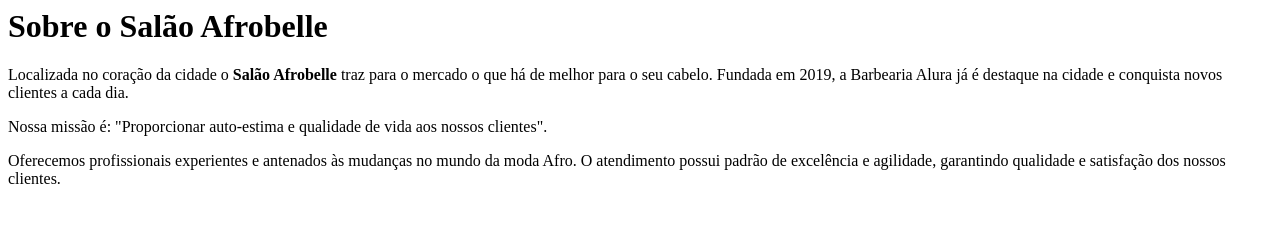
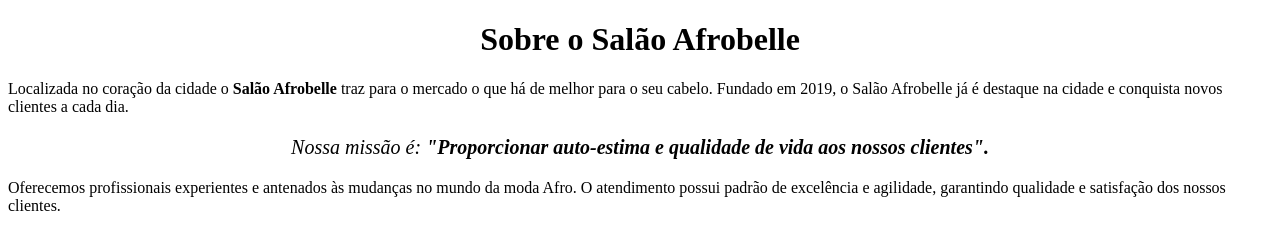
Before and after one commit to altgsp/Salao-Afrobelle, a plain HTML site: page index.html in a window 1280 px wide. Drawn offline with Linux system fonts and the light colour scheme.

Commit message:
add CSS inline

```diff
--- a/index.html
+++ b/index.html
@@ -1,9 +1,23 @@
-<h1>Sobre o Salão Afrobelle</h1>
+<!DOCTYPE html>
+<html lang="PT-BR">
 
-<p>Localizada no coração da cidade o <strong>Salão Afrobelle</strong> traz para o mercado o que há de melhor para o seu cabelo.
-Fundada em 2019, a Barbearia Alura já é destaque na cidade e conquista novos clientes a cada dia.</p>
+<head>
+    <meta charset="UTF-8">
+    <title>Salão Afrobelle</title>
+</head>
 
-<p>Nossa missão é: "Proporcionar auto-estima e qualidade de vida aos nossos clientes".</p>
+<body>
+    <h1 style="text-align: center;">Sobre o Salão Afrobelle</h1>
 
-<p>Oferecemos profissionais experientes e antenados às mudanças no mundo da moda Afro. O atendimento possui padrão de excelência e
-agilidade, garantindo qualidade e satisfação dos nossos clientes.</p>
+    <p>Localizada no coração da cidade o <strong>Salão Afrobelle</strong> traz para o mercado o que há de melhor para o
+        seu cabelo.
+        Fundado em 2019, o Salão Afrobelle já é destaque na cidade e conquista novos clientes a cada dia.</p>
+
+    <p style="font-size: 20px; text-align: center;"><em>Nossa missão é: <strong>"Proporcionar auto-estima e qualidade de vida aos nossos clientes".</strong></em></p>
+
+    <p>Oferecemos profissionais experientes e antenados às mudanças no mundo da moda Afro. O atendimento possui padrão
+        de excelência e
+        agilidade, garantindo qualidade e satisfação dos nossos clientes.</p>
+</body>
+
+</html>
```
